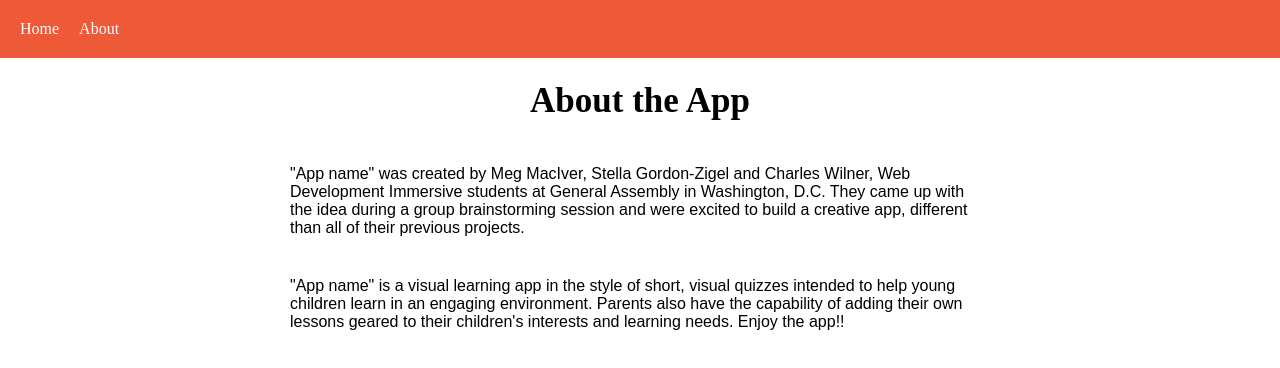
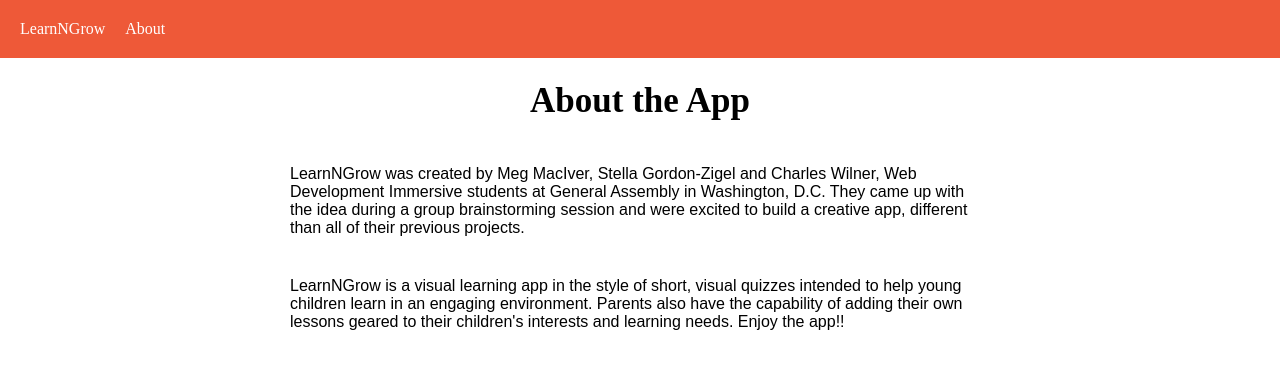
Before and after one commit to megmaciver13/lesson-3-kids-app-front-end, a React (Create React App) app: page /about in a window 1280 px wide. Shown: the top 368 px of the page. Built offline with nearby package versions, Linux system fonts and the light colour scheme; a web font is replaced by a local one.

Commit message:
create readme

```diff
--- a/public/index.html
+++ b/public/index.html
@@ -21,7 +21,7 @@
       work correctly both with client-side routing and a non-root public URL.
       Learn how to configure a non-root public URL by running `npm run build`.
     -->
-    <title>React App</title>
+    <title>LearnNGrow</title>
   </head>
   <body>
     <noscript>
--- a/src/components/About/About.js
+++ b/src/components/About/About.js
@@ -6,7 +6,7 @@ class About extends Component {
     return (
       <div className="about-container">
         <h1 className="about-title">About the App</h1>
-        <p className="about-text">"App name" was created by Meg MacIver,
+        <p className="about-text">LearnNGrow was created by Meg MacIver,
             Stella Gordon-Zigel and Charles Wilner,
             Web Development Immersive students at
             General Assembly in Washington, D.C. They came
@@ -15,7 +15,7 @@ class About extends Component {
             app, different than all of their previous projects.
         </p>
         <p className="about-text">
-            "App name" is a visual learning app in the style of
+            LearnNGrow is a visual learning app in the style of
             short, visual quizzes intended to help young children
             learn in an engaging environment. Parents also have
             the capability of adding their own lessons geared
--- a/src/components/Nav/Nav.js
+++ b/src/components/Nav/Nav.js
@@ -8,7 +8,7 @@ class Nav extends Component {
       <div>
         <nav>
           <div className="home">
-            <Link to='/'>Home</Link>
+            <Link to='/'>LearnNGrow</Link>
           </div>
           <div className="about">
             <Link to='/about'>About</Link>
```
Also changed, not shown: 12 other files (tests, documents, lock files or other folders).
